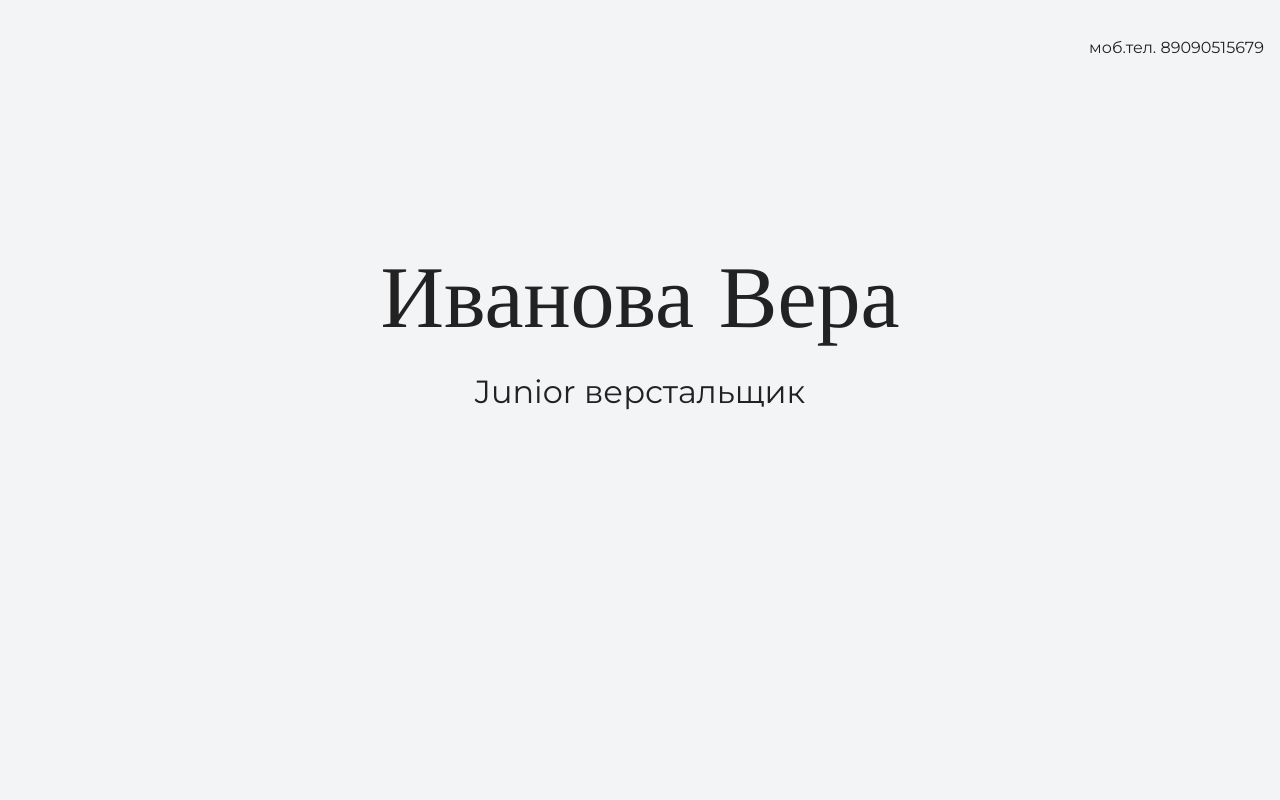
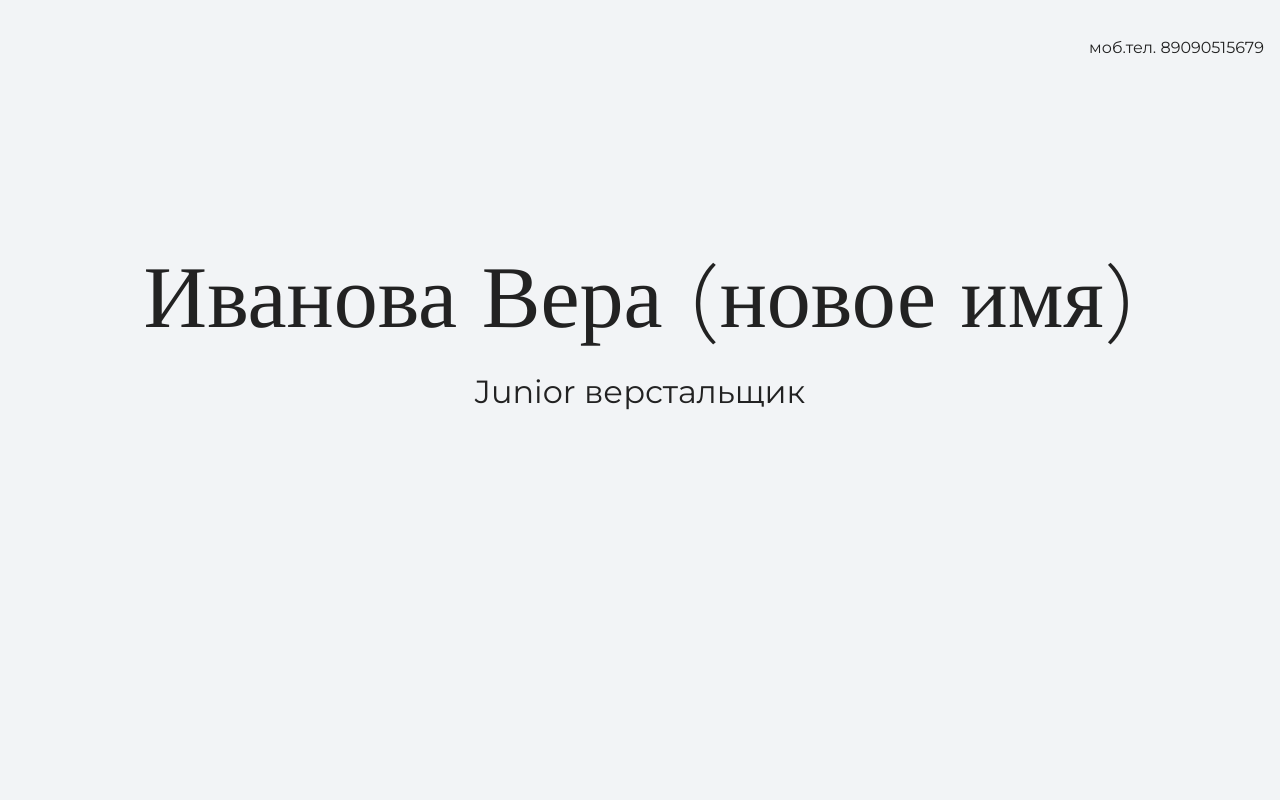
Before and after one commit to Vera-Mironova-QA/my-site, a plain HTML site: page index.html in a window 1280 px wide. Shown: the top 800 px of the page. Drawn offline with nearby package versions, Linux system fonts and the light colour scheme.

Commit message:
New main name

```diff
--- a/index.html
+++ b/index.html
@@ -16,7 +16,7 @@
 
     <section class="hero-image">
       <div class="container">
-      <h1 class="heading">Иванова Вера</h1>
+      <h1 class="heading">Иванова Вера (новое имя)</h1>
       <p>Junior верстальщик</p>
       </div>
     </section>
```
